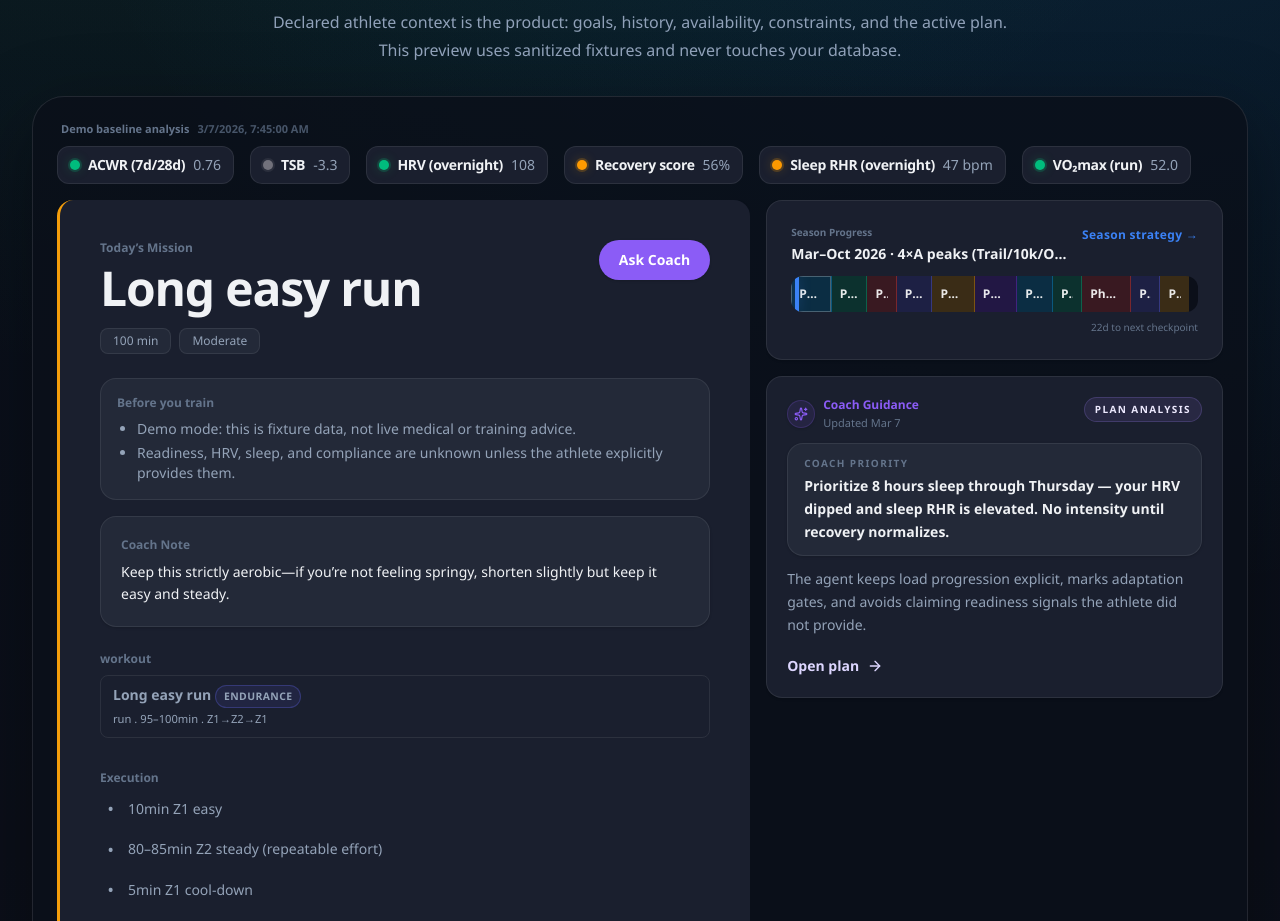
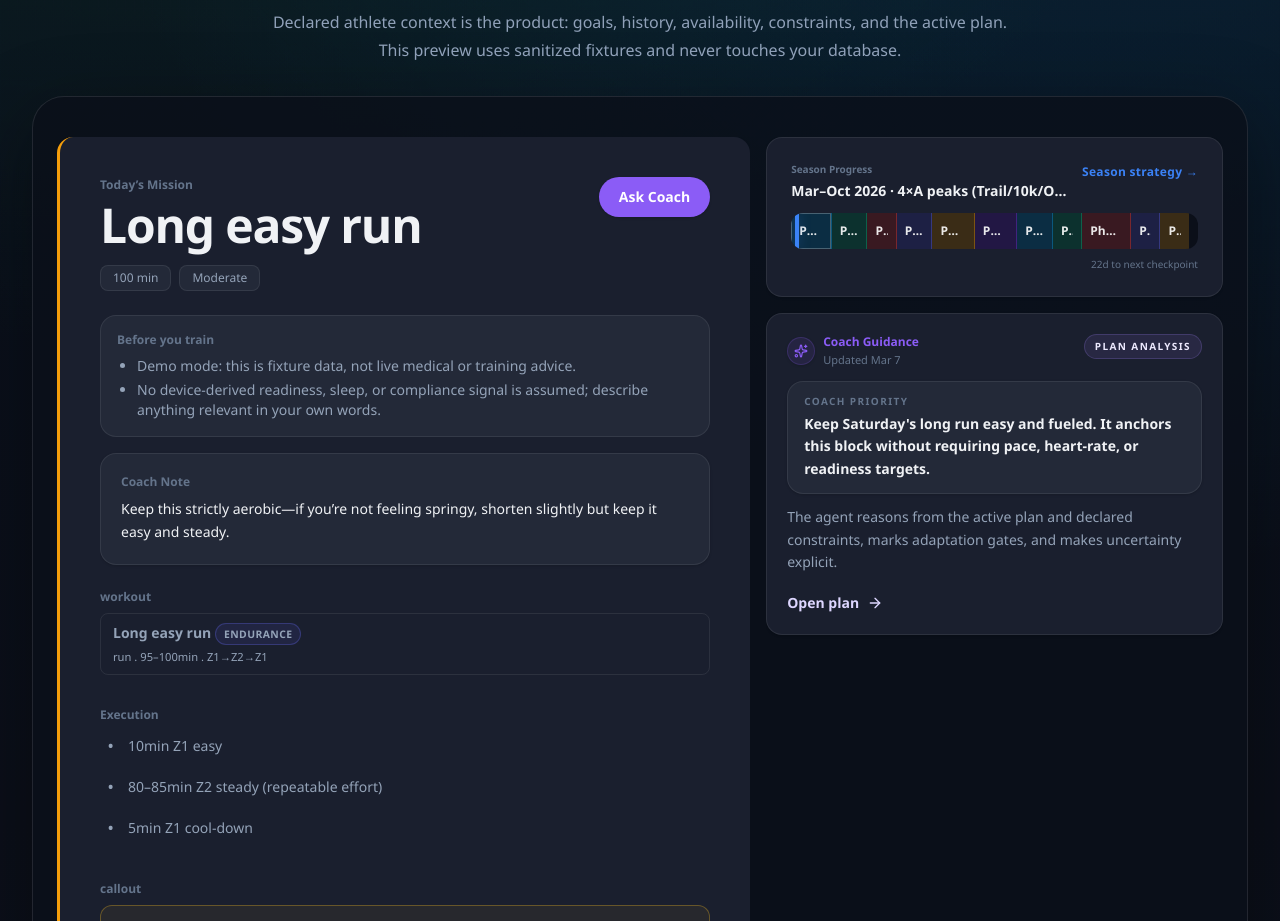
Before and after one commit to leonzzz435/paced-coach, a Next.js app in the folder web/app/: page /demo in a window 1280 px wide. Shown: the part 928-1849 px from the top of the page. Built offline with nearby package versions, Linux system fonts and the light colour scheme.

Commit message:
fix: make demo guidance tracker-free

```diff
--- a/web/app/src/app/demo/page.tsx
+++ b/web/app/src/app/demo/page.tsx
@@ -33,9 +33,9 @@ function demoDashboardState(): DashboardStateResponse {
       source_job_id: "demo-analysis-job",
     },
     status_surface: {
-      kpis: DEFAULT_DEMO_PERSONA.analysis.dashboard_kpis ?? DEFAULT_DEMO_PERSONA.analysis.kpis.slice(0, 6),
-      source: "analysis",
-      label: "Demo baseline analysis",
+      kpis: [],
+      source: "none",
+      label: null,
       updated_at: DEMO_NOW_ISO,
       target_date: todayOverride?.date ?? "2026-03-07",
     },
@@ -43,9 +43,10 @@ function demoDashboardState(): DashboardStateResponse {
       source: "analysis",
       scope: "training_block",
       primary_label: "Coach priority",
-      primary_text: DEFAULT_DEMO_PERSONA.analysis.coach_action ?? null,
+      primary_text:
+        "Keep Saturday's long run easy and fueled. It anchors this block without requiring pace, heart-rate, or readiness targets.",
       secondary_text:
-        "The agent keeps load progression explicit, marks adaptation gates, and avoids claiming readiness signals the athlete did not provide.",
+        "The agent reasons from the active plan and declared constraints, marks adaptation gates, and makes uncertainty explicit.",
       updated_at: DEMO_NOW_ISO,
     },
     season: {
@@ -80,7 +81,7 @@ function demoDashboardState(): DashboardStateResponse {
     today_mission: {
       warnings: [
         "Demo mode: this is fixture data, not live medical or training advice.",
-        "Readiness, HRV, sleep, and compliance are unknown unless the athlete explicitly provides them.",
+        "No device-derived readiness, sleep, or compliance signal is assumed; describe anything relevant in your own words.",
       ],
       day_override: todayOverride,
     },
--- a/web/app/src/tests/public/messaging-contract.ts
+++ b/web/app/src/tests/public/messaging-contract.ts
@@ -37,6 +37,12 @@ assert.match(combined, /availability/i, "public messaging must identify athlete-
 assert.match(combined, /constraints/i, "public messaging must identify athlete-declared constraints as coaching context");
 assert.match(combined, /provider-free/i, "public messaging must state the provider-free product boundary");
 assert.match(combined, /no external training-data connector|no activity-platform or recovery-device account/i);
+assert.match(publicSurfaces.demo, /kpis:\s*\[\]/, "the public demo must not surface wearable-derived KPI fixtures");
+assert.doesNotMatch(
+  publicSurfaces.demo,
+  /dashboard_kpis|analysis\.coach_action|ACWR|Recovery score|Sleep RHR|VO₂max/i,
+  "the provider-free demo must not derive dashboard guidance from wearable-style fixture metrics",
+);
 
 for (const [surface, content] of Object.entries(publicSurfaces)) {
   assert.doesNotMatch(content, /Connected endurance coaching/i, `${surface} uses stale connector-first positioning`);
```
